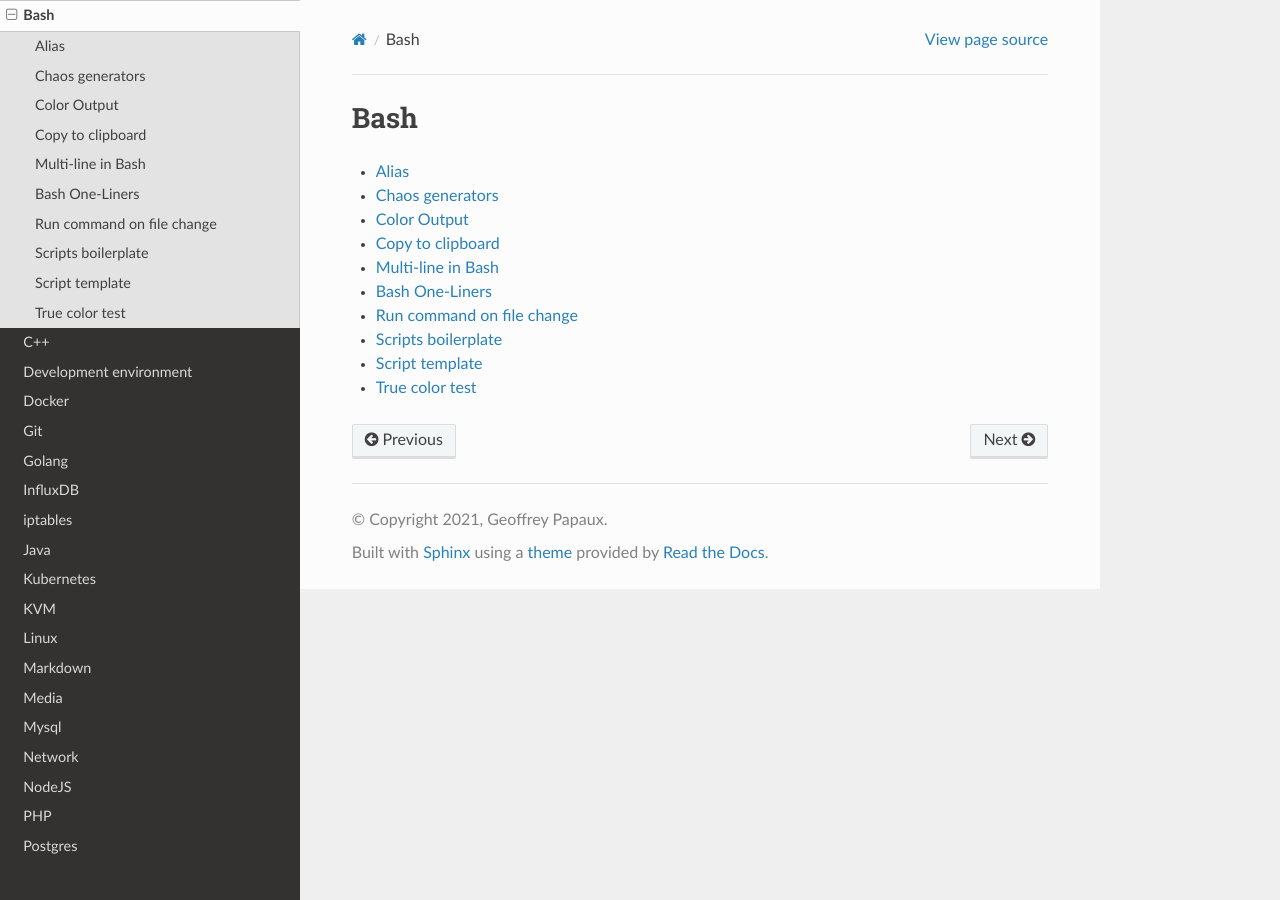
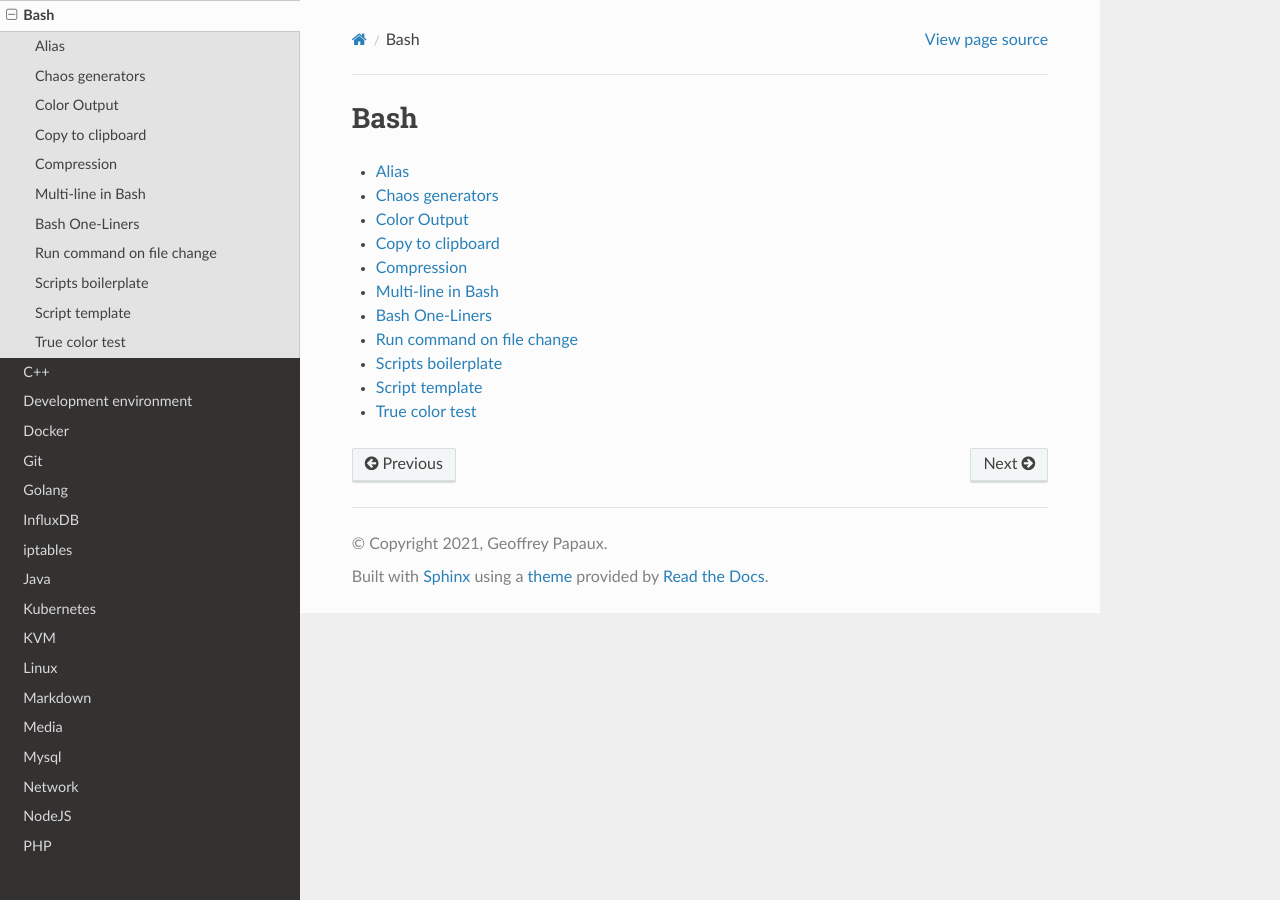
Before and after one commit to papaux/til, a Sphinx documentation site: the page built from source/bash/_.rst, in a window 1280 px wide. Built offline with Sphinx 7.4.7 and the Read the Docs theme 2.0.0, drawn with Linux system fonts in a browser that asks for light colours.

Commit message:
bash: add compression tip

```diff
--- a/source/bash/_.rst
+++ b/source/bash/_.rst
@@ -8,6 +8,7 @@
    chaos.rst
    color-output.rst
    copy-to-clipboard.rst
+   compression.rst
    multiline.rst
    one-liners.rst
    run-command-file-changed.rst
--- /dev/null
+++ b/source/bash/compression.rst
@@ -0,0 +1,6 @@
+Compression
+-----------
+
+Multi-core tar file compression using *pigz*::
+
+  tar -c --use-compress-program=pigz -f tar.file dir_to_zip
```
